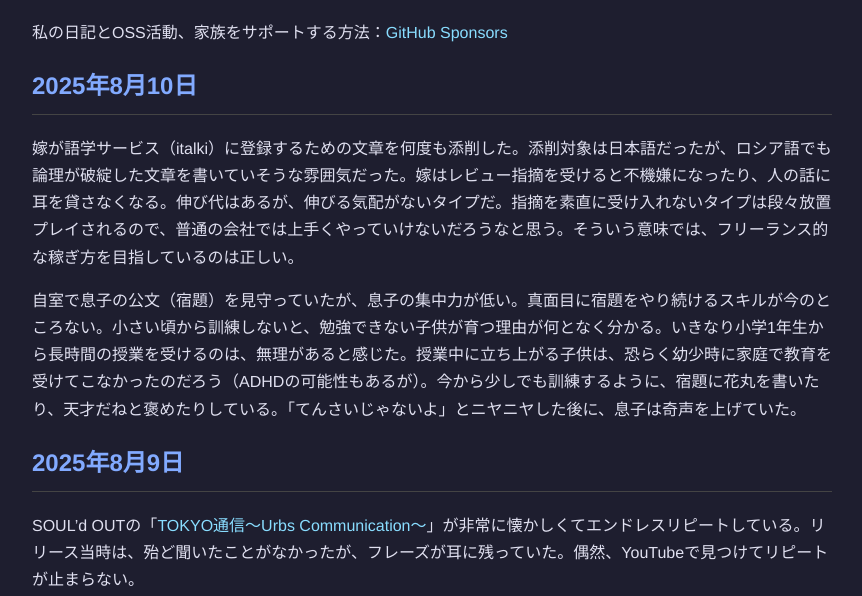
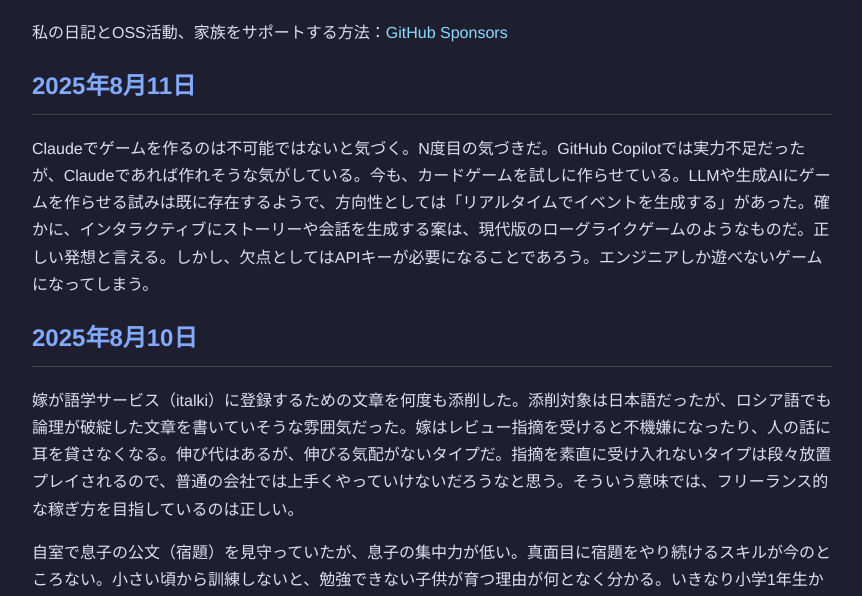
Before and after one commit to nao1215/my-life, a plain HTML site: page index.html in a window 1280 px wide. Shown: the part 194-790 px from the top of the page, without its empty margins (208-1070 px from the left). Drawn offline with Linux system fonts and the light colour scheme.

Commit message:
deploy: ba00f696cffea7f084cb64b1d3874c3fd723cf7d

```diff
--- a/index.html
+++ b/index.html
@@ -31,6 +31,9 @@
 <h1 id="年">2025年</h1>
 <p>私の日記とOSS活動、家族をサポートする方法：<a
 href="https://github.com/sponsors/nao1215">GitHub Sponsors</a></p>
+<h2 id="年8月11日">2025年8月11日</h2>
+<p>Claudeでゲームを作るのは不可能ではないと気づく。N度目の気づきだ。GitHub
+Copilotでは実力不足だったが、Claudeであれば作れそうな気がしている。今も、カードゲームを試しに作らせている。LLMや生成AIにゲームを作らせる試みは既に存在するようで、方向性としては「リアルタイムでイベントを生成する」があった。確かに、インタラクティブにストーリーや会話を生成する案は、現代版のローグライクゲームのようなものだ。正しい発想と言える。しかし、欠点としてはAPIキーが必要になることであろう。エンジニアしか遊べないゲームになってしまう。</p>
 <h2 id="年8月10日">2025年8月10日</h2>
 <p>嫁が語学サービス（italki）に登録するための文章を何度も添削した。添削対象は日本語だったが、ロシア語でも論理が破綻した文章を書いていそうな雰囲気だった。嫁はレビュー指摘を受けると不機嫌になったり、人の話に耳を貸さなくなる。伸び代はあるが、伸びる気配がないタイプだ。指摘を素直に受け入れないタイプは段々放置プレイされるので、普通の会社では上手くやっていけないだろうなと思う。そういう意味では、フリーランス的な稼ぎ方を目指しているのは正しい。</p>
 <p>自室で息子の公文（宿題）を見守っていたが、息子の集中力が低い。真面目に宿題をやり続けるスキルが今のところない。小さい頃から訓練しないと、勉強できない子供が育つ理由が何となく分かる。いきなり小学1年生から長時間の授業を受けるのは、無理があると感じた。授業中に立ち上がる子供は、恐らく幼少時に家庭で教育を受けてこなかったのだろう（ADHDの可能性もあるが）。今から少しでも訓練するように、宿題に花丸を書いたり、天才だねと褒めたりしている。「てんさいじゃないよ」とニヤニヤした後に、息子は奇声を上げていた。</p>
```
